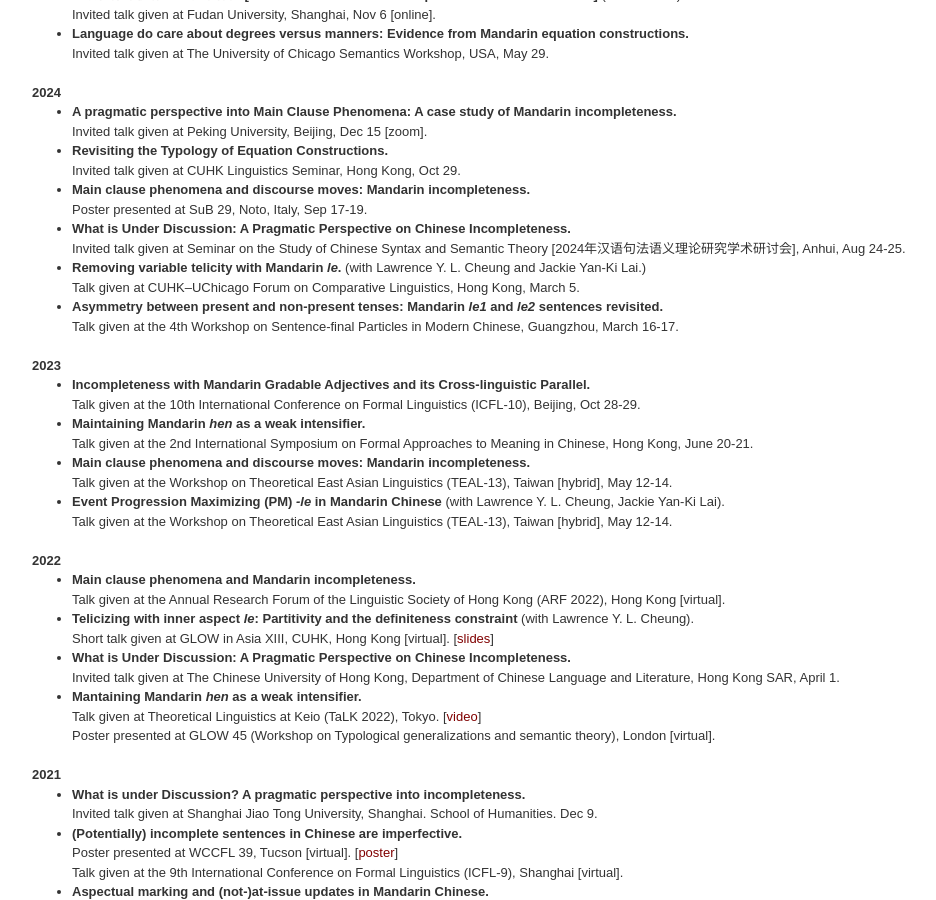
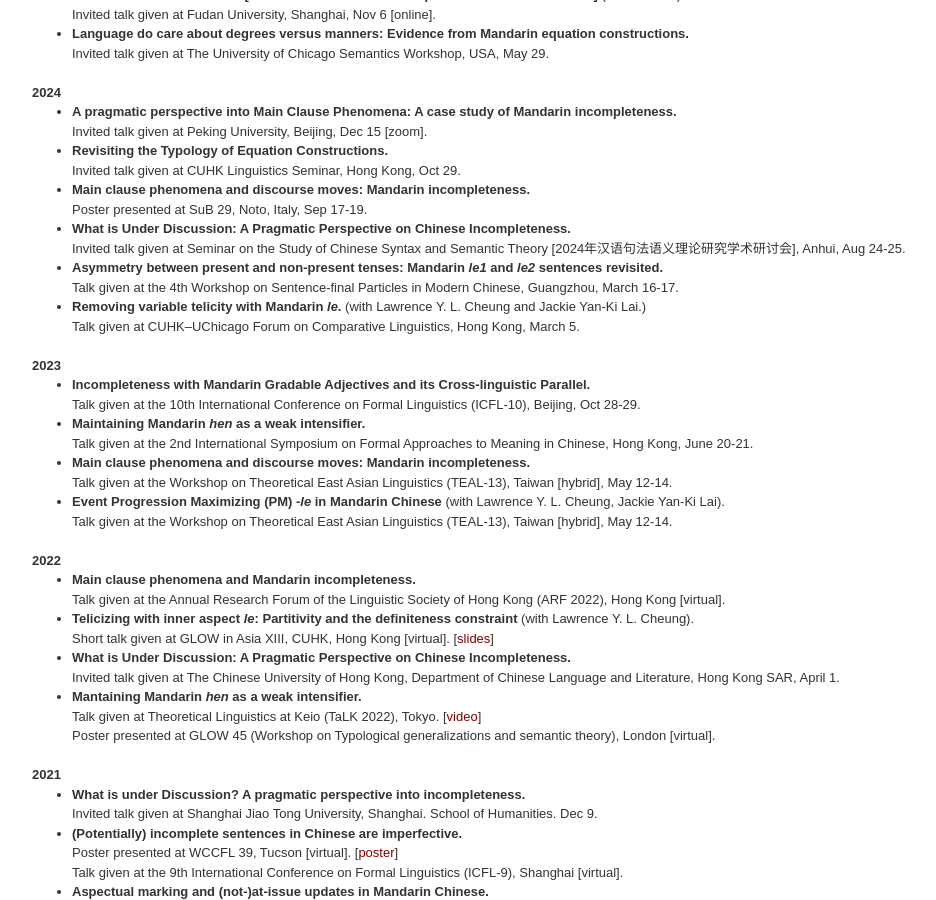
Before and after one commit to yenan09/yenan09.github.io, a Jekyll site: the page built from pub.html, in a window 1280 px wide and 900 px high, scrolled down 1403 px. Shown: the whole window, without its empty margins (108-1044 px from the left). Built offline with Jekyll 4.4.1, drawn with Linux system fonts in a browser that asks for light colours; part of the change alters nothing that is shown.

```diff
--- a/pub.html
+++ b/pub.html
@@ -159,11 +159,12 @@ Poster presented at SuB 29, Noto, Italy, Sep 17-19.
 Invited talk given at Seminar on the Study of Chinese Syntax and Semantic Theory [2024年汉语句法语义理论研究学术研讨会], Anhui, Aug 24-25.
 
 
+<li><b> Asymmetry between present and non-present tenses: Mandarin <i>le1</i> and <i>le2</i>  sentences revisited. </b><br>
+Talk given at the 4th Workshop on Sentence-final Particles in Modern Chinese, Guangzhou, March 16-17.
+
+
 <li><b> Removing variable telicity with Mandarin <i>le</i>.</b> (with Lawrence Y. L. Cheung and Jackie Yan-Ki Lai.) <br>
 Talk given at CUHK–UChicago Forum on Comparative Linguistics, Hong Kong, March 5.
-
-<li><b> Asymmetry between present and non-present tenses: Mandarin <i>le1</i> and <i>le2</i>  sentences revisited. </b><br>
-Talk given at the 4th Workshop on Sentence-final Particles in Modern Chinese, Guangzhou, March 16-17.
 
 
       </ul>
```
